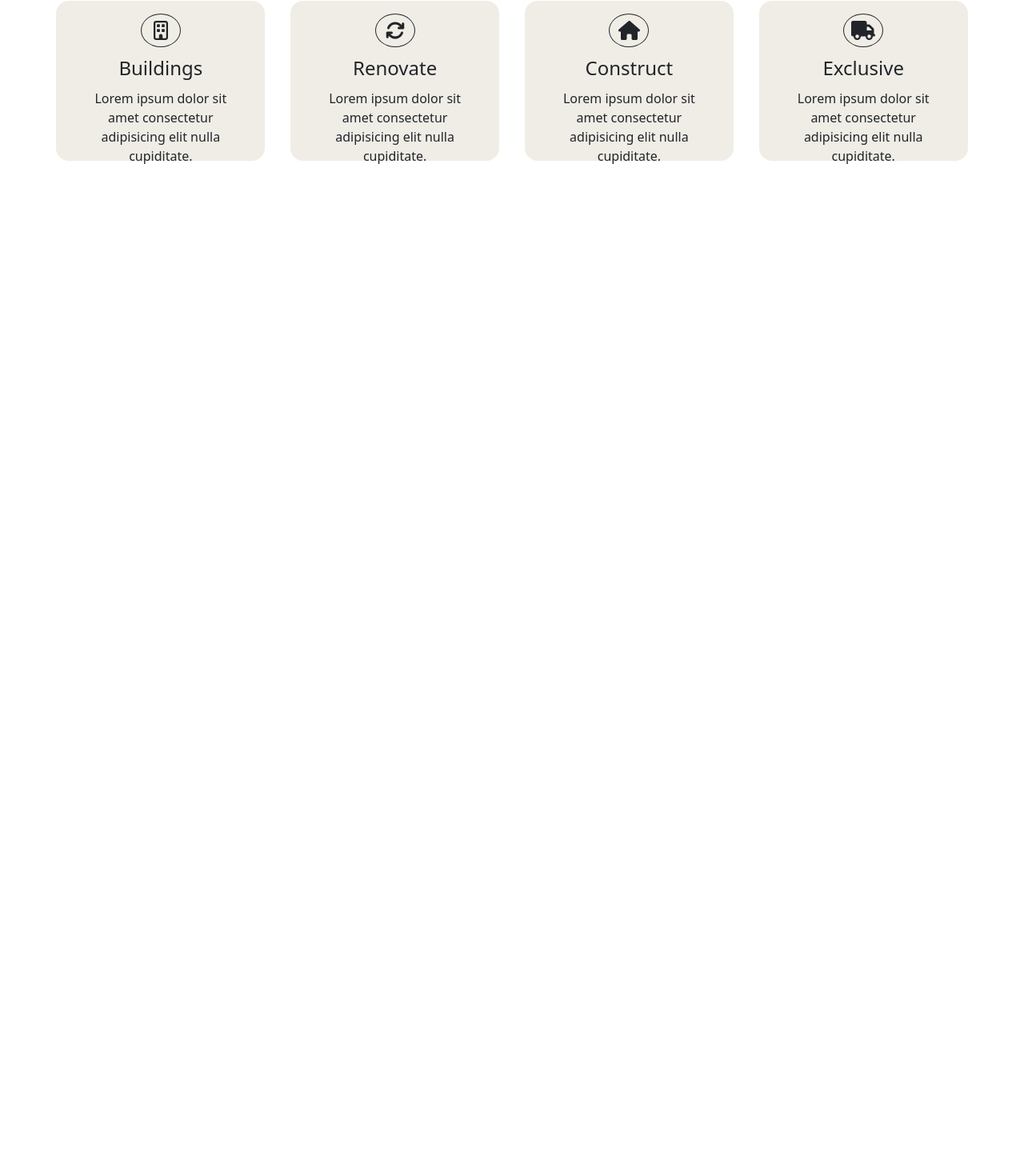
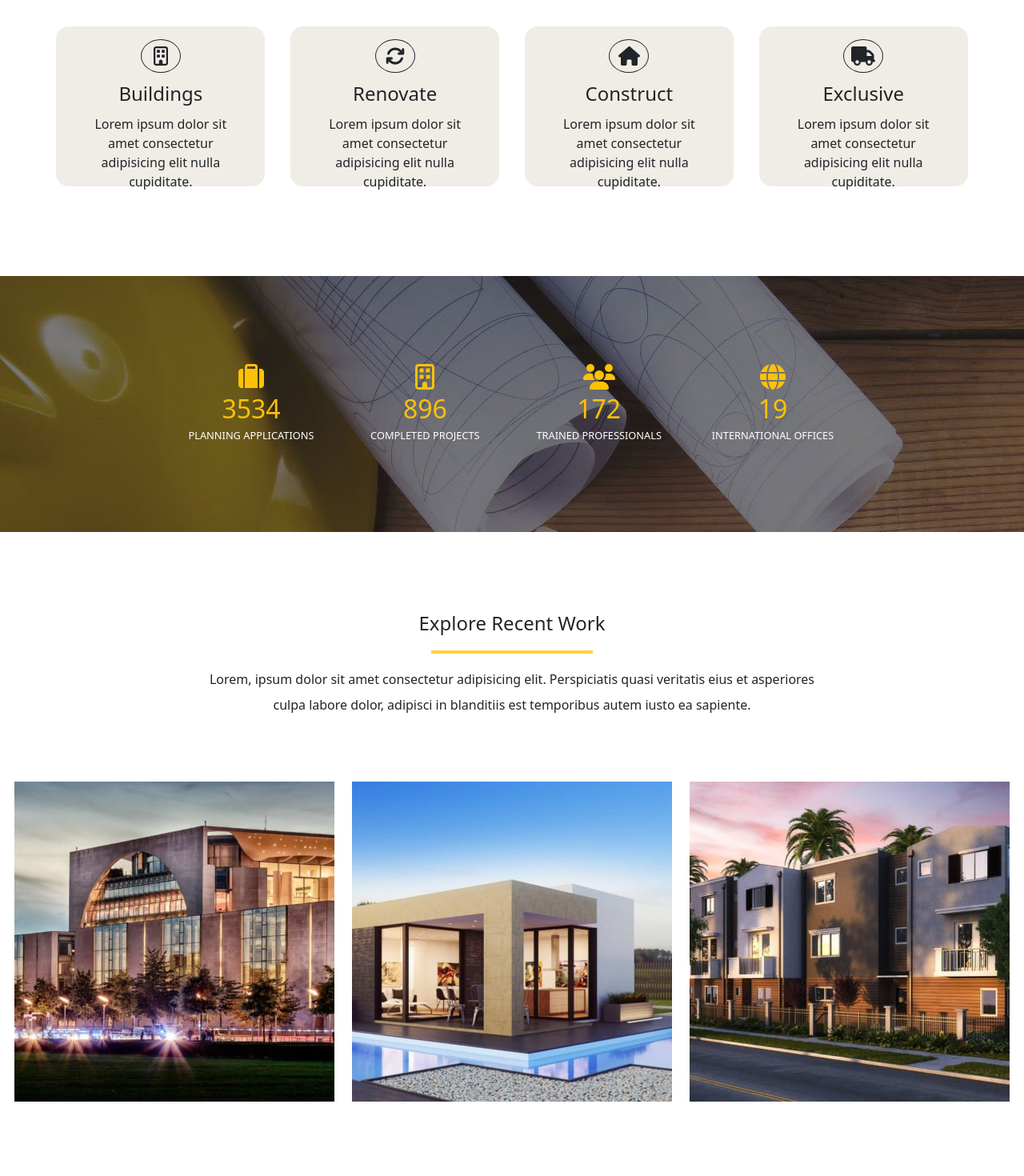
Before and after one commit to KentaBilotta/proj-html-vuejs, a Vue app: page / in a window 1280 px wide. Shown: the part 1115-2585 px from the top of the page at 80% size. Before the commit the page ends 1444 px from the top, so only its background shows below. Built offline with nearby package versions, Linux system fonts and the light colour scheme.

Commit message:
fourth commit: third & fourth section

```diff
--- a/src/components/MainPage.vue
+++ b/src/components/MainPage.vue
@@ -17,7 +17,7 @@
       </div>
     </section>
     <div class="row">
-      <div class=" col-12 bg-warning text-center position-relative" style="padding: 2rem;">
+      <div class=" col-12 bg-warning text-center position-relative" style="padding: 2.5rem;">
         <div class="text-capitalize fs-4">Do you have a construction project we can help with?</div>
         <div class="button4 text-uppercase p-2
         position-absolute top-100 start-50 translate-middle">get a free quote</div>
@@ -27,7 +27,7 @@
       <div class="row text-center d-flex flex-column align-items-center mt-5 p-5">
         <div class="col-12 text-capitalize fs-4">specialist in modern construction</div>
         <div class="line-y col-2 my-3"></div>
-        <div class="col-8">
+        <div class="col-8 lh-lg">
           Lorem, ipsum dolor sit amet consectetur adipisicing elit.
           Perspiciatis quasi veritatis eius et asperiores culpa labore dolor,
           adipisci in blanditiis est temporibus autem iusto ea sapiente.
@@ -52,10 +52,54 @@
         </div>
       </div>
     </section>
+    <section class="sec3">
+      <div class="row d-flex justify-content-center align-items-center" style="height: 100%">
+        <div
+          class="col-2 text-warning fs-2 d-flex flex-column align-items-center text-center
+          p-3"
+          v-for="data in arrNumbers" :key="data"
+        >
+          <font-awesome-icon :icon="data.icon" />
+          <div class="col-12 ">{{ data.number }}</div>
+          <div class="text-white text-uppercase" style="font-size: 0.8rem;">
+            {{ data.text }}
+          </div>
+        </div>
+      </div>
+    </section>
+    <section class="sec4 d-flex flex-column align-items-center">
+      <div class="row text-center d-flex flex-column align-items-center mt-5 p-5">
+        <div class="col-12 text-capitalize fs-4">Explore recent work</div>
+        <div class="line-y col-2 my-3"></div>
+        <div class="col-8 lh-lg">
+          Lorem, ipsum dolor sit amet consectetur adipisicing elit.
+          Perspiciatis quasi veritatis eius et asperiores culpa labore dolor,
+          adipisci in blanditiis est temporibus autem iusto ea sapiente.
+        </div>
+      </div>
+      <div class="row row-cols-4 justify-content-center my-3">
+        <div
+          class="mx-5 my-3 d-flex align-items-center justify-content-center"
+          v-for="project in arrProjects" :key="project"
+        >
+          <img :src="project.imgUrl" :alt="project.name">
+        </div>
+      </div>
+      <div
+        class="col-2 text-uppercase text-secondary p-3 m-5 text-center"
+        style="cursor: pointer;"
+      >
+        view all projects
+      </div>
+    </section>
   </div>
 </template>
 
 <script>
+import imgProject2 from '../images/project2-featured-15013609-400x400.jpg';
+import imgProject1 from '../images/project1-featured-294276386-400x400.jpg';
+import imgProject3 from '../images/project3-featured-189023420-400x400.jpg';
+
 export default {
   name: 'MainPage',
   data() {
@@ -76,6 +120,42 @@ export default {
         {
           icon: 'fa-solid fa-truck',
           title: 'exclusive',
+        },
+      ],
+      arrNumbers: [
+        {
+          icon: 'fa-solid fa-suitcase',
+          number: '3534',
+          text: 'planning applications',
+        },
+        {
+          icon: 'fa-regular fa-building',
+          number: '896',
+          text: 'completed projects',
+        },
+        {
+          icon: 'fa-solid fa-users',
+          number: '172',
+          text: 'trained professionals',
+        },
+        {
+          icon: 'fa-solid fa-globe',
+          number: '19',
+          text: 'international offices',
+        },
+      ],
+      arrProjects: [
+        {
+          name: 'project-2',
+          imgUrl: imgProject2,
+        },
+        {
+          name: 'project-1',
+          imgUrl: imgProject1,
+        },
+        {
+          name: 'project-3',
+          imgUrl: imgProject3,
         },
       ],
     };
@@ -154,4 +234,9 @@ $my-lightgrey: #f0ede6;
   background-color: $my-lightgrey;
 }
 
+.sec3{
+  background-image: url('../images/home-244125289.jpg');
+  height: 40vh;
+}
+
 </style>
--- a/src/main.js
+++ b/src/main.js
@@ -1,13 +1,15 @@
 import Vue from 'vue';
 
 import { library } from '@fortawesome/fontawesome-svg-core';
-import { faArrowsRotate, faTruck, faHouse } from '@fortawesome/free-solid-svg-icons';
+import {
+  faArrowsRotate, faTruck, faHouse, faSuitcase, faUsers, faGlobe,
+} from '@fortawesome/free-solid-svg-icons';
 import { faBuilding as faRegularBuilding } from '@fortawesome/free-regular-svg-icons';
 import { FontAwesomeIcon } from '@fortawesome/vue-fontawesome';
 
 import App from './App.vue';
 
-library.add(faArrowsRotate, faRegularBuilding, faTruck, faHouse);
+library.add(faArrowsRotate, faRegularBuilding, faTruck, faHouse, faSuitcase, faUsers, faGlobe);
 Vue.component('FontAwesomeIcon', FontAwesomeIcon);
 
 Vue.config.productionTip = false;
```
